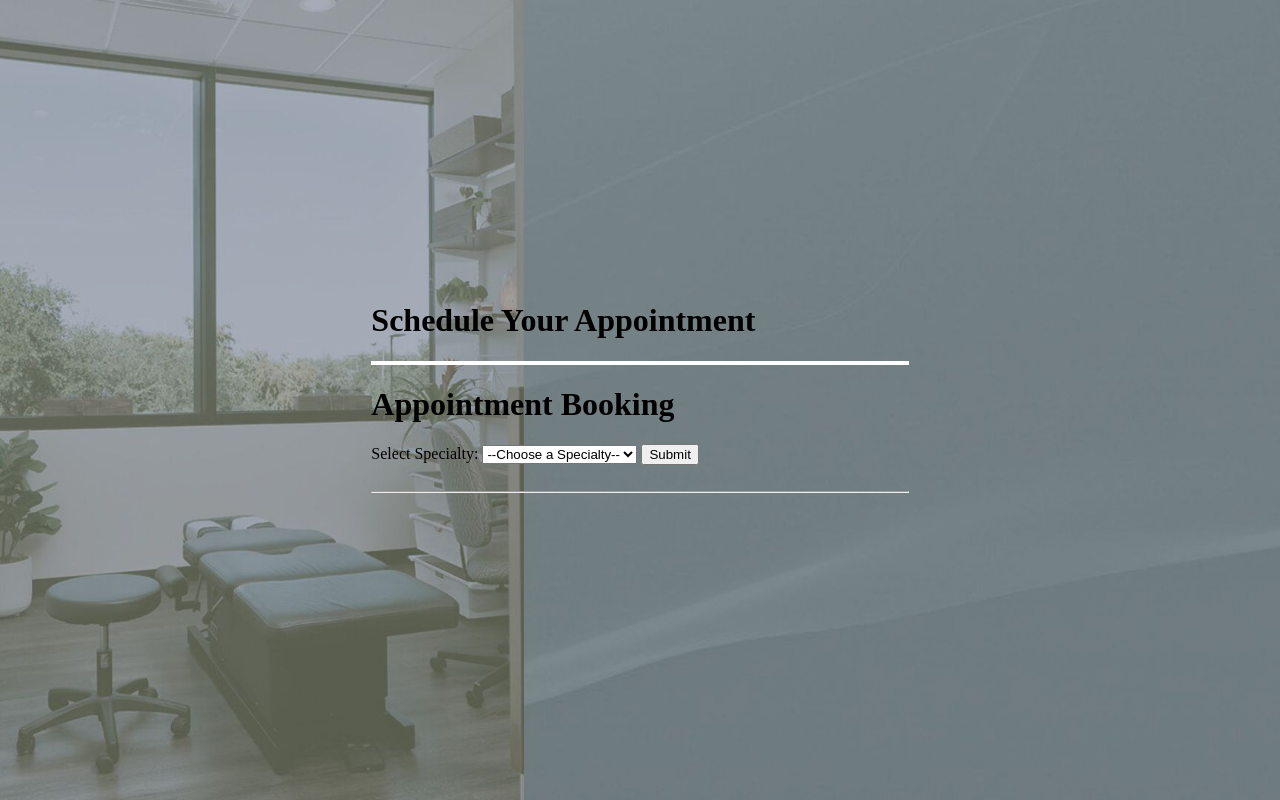
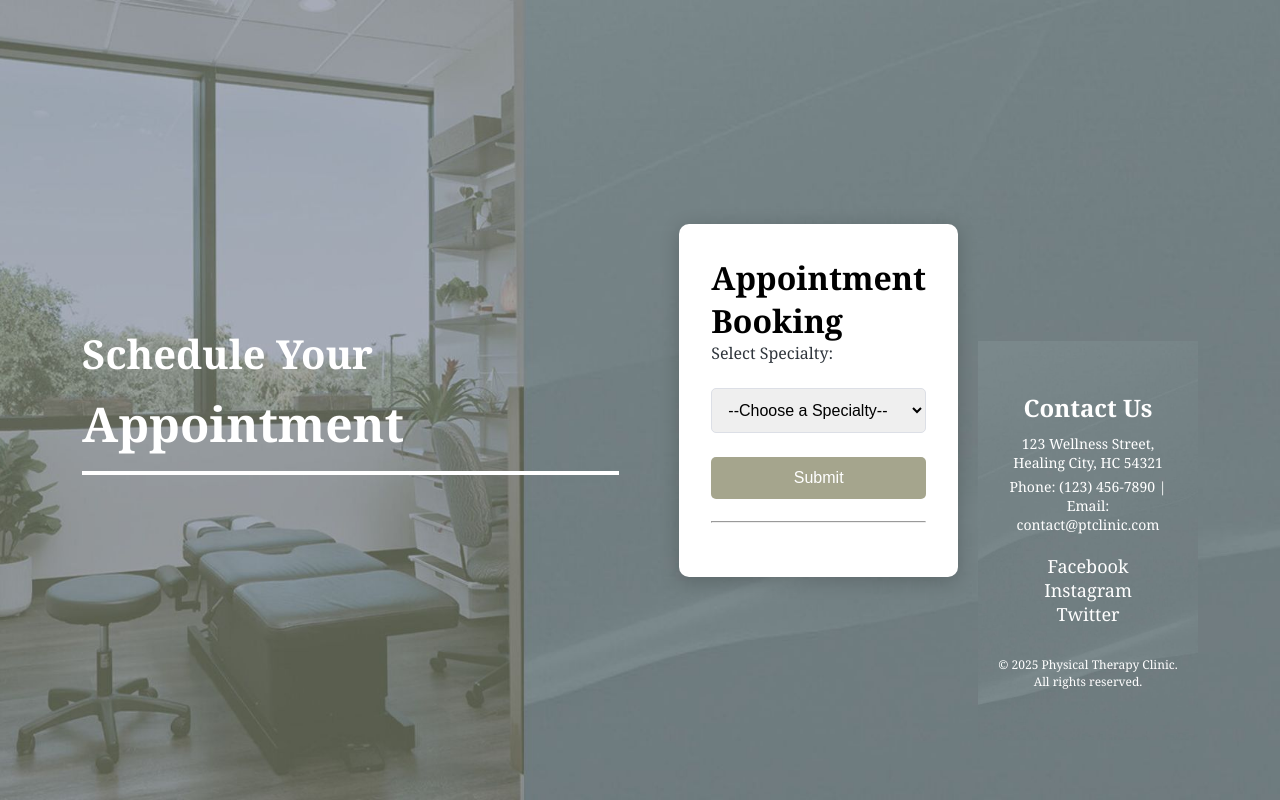
Before and after one commit to iRoseM/Clinic-web-application, a PHP site: page /AppointmentBooking.html in a window 1280 px wide. Run offline with PHP 8.4, Linux system fonts and the light colour scheme.

Commit message:
footer edit

```diff
--- a/AppointmentBooking.html
+++ b/AppointmentBooking.html
@@ -3,7 +3,7 @@
     <head>
         <meta charset="utf-8">
         <meta name="viewport" content="width=device-width, initial-scale=1.0">
-        <!--<link rel="stylesheet" href="style.css">-->
+        <link rel="stylesheet" href="style.css">
         <title>Booking Appointment</title>
         <style>
             body {
@@ -12,10 +12,70 @@
                 background-size: cover;
                 min-height: 100vh;
                 display: flex;
-                justify-content: center;
-                align-items: center;
+                /*justify-content: center;
+                align-items: center;*/
                 padding: 40px 20px;
                 box-sizing: border-box;
+                flex-direction: column;
+            }
+            #mainContainer {
+                flex: 1;
+                display: flex;
+                justify-content: space-between;
+                align-items: center;
+                width: 90%;
+                max-width: 1200px;
+                margin: auto;
+                gap: 20px;
+                padding: 20px 0;
+            }
+            .footer {
+                background-image: url('img/footer.jpg');
+                background-size: cover;
+                background-position: center;
+                color: white;
+                text-align: center;
+                padding: 50px 20px;
+                margin-top: auto;
+            }
+
+            .footer h2 {
+                margin-bottom: 10px;
+                font-size: 24px;
+            }
+
+            .footer p {
+                margin: 5px 0;
+                font-size: 14px;
+            }
+
+            .footer a {
+                color: #ffffff;
+                text-decoration: none;
+                margin: 0 10px;
+            }
+
+            .footer a:hover {
+                text-decoration: underline;
+            }
+
+            .footer .social-icons {
+                margin-top: 20px;
+            }
+
+            .footer .social-icons a {
+                margin: 0 10px;
+                font-size: 18px;
+                color: white;
+            }
+
+            .footer .social-icons a:hover {
+                color: #d4af37;
+            }
+
+            .footer-bottom {
+                margin-top: 30px;
+                font-size: 12px;
             }
 
         </style>
@@ -73,6 +133,22 @@
                 </form>
         </div>
     </div>
+
+    <div class="footer">
+        <h2>Contact Us</h2>
+        <p>123 Wellness Street, Healing City, HC 54321</p>
+        <p>Phone: (123) 456-7890 | Email: contact@ptclinic.com</p>
+        <div class="social-icons">
+            <a href="#">Facebook</a>
+            <a href="#">Instagram</a>
+            <a href="#">Twitter</a>
+        </div>
+        <div class="footer-bottom">
+            &copy; 2025 Physical Therapy Clinic. All rights reserved.
+        </div>
+    </div>
+
+
     <script src="script.js">
     </script>
 </body>
--- a/style.css
+++ b/style.css
@@ -69,7 +69,7 @@
 
 } */
 
-/*========== Footer ==========*/
+/*========== Footer ==========*//*
 footer {
     background-color: #6B705C;
     padding: 20px 0;
@@ -91,7 +91,7 @@ footer div {
     text-align: left;
     padding-left: 180pt;
     font-size: 13pt;
-    background-color: #575a4c; /* Dark Green background */
+    background-color: #575a4c; /* Dark Green background *
 }
 
 .contactusSec p {
@@ -101,7 +101,7 @@ footer div {
 .logoSec {
     width: 33%;
     text-align: right;
-    background-color: #e6e6dab1; /* Light Green background */
+    background-color: #e6e6dab1; /* Light Green background *
     padding-right: 200pt;
     position: relative;
 }
@@ -155,7 +155,7 @@ footer .logoSec::before {
     font-size: 50px;
     position: absolute;
     top: 0;
-    left: -20px; /* the distance from logo */
+    left: -20px; /* the distance from logo *
     height: 100%;
     margin-left: 10px;
 }
@@ -169,7 +169,7 @@ footer {
 footer .contactusSec,
 footer .logoSec{
     flex: 1;
-}
+}*/
 
 
 /*========== HomePage - Doctor ==========*/
```
Also changed, not shown: img/footer.jpg (added).
